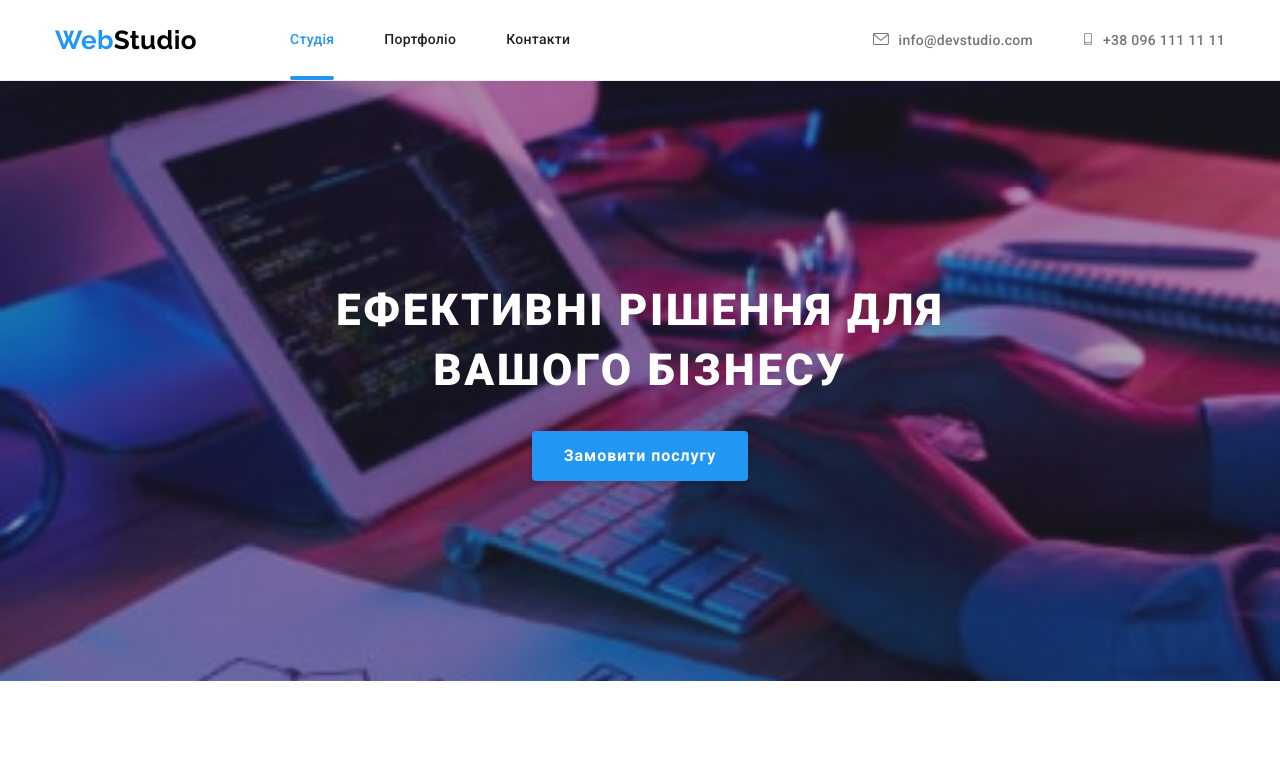
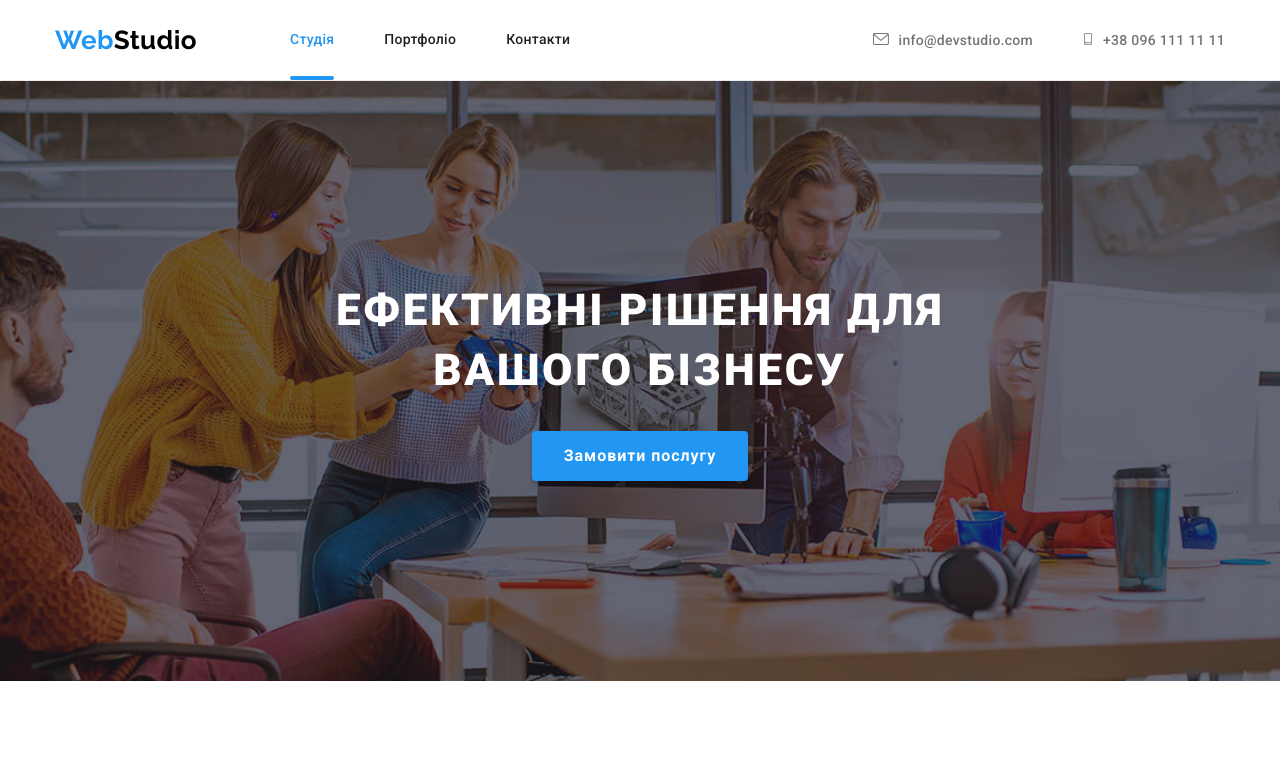
Before and after one commit to Tetiana-V-Kovalenko/goit-markup-hw-07, a plain HTML site: page index.html in a window 1280 px wide. Shown: the top 772 px of the page. Drawn offline with nearby package versions, Linux system fonts and the light colour scheme.

Commit message:
taken into account comments after review

```diff
--- a/sass/components/_headline.scss
+++ b/sass/components/_headline.scss
@@ -7,7 +7,7 @@
   text-align: center;
   background-color: $special-backsround-color;
   background-image: linear-gradient($gradient-color, $gradient-color),
-    url(../images/img-min.jpg);
+    url(../images/bg.jpg);
   @extend %background-image;
 }
 .headline__title {
```
Also changed, not shown: css/main.css, 1 other file.
